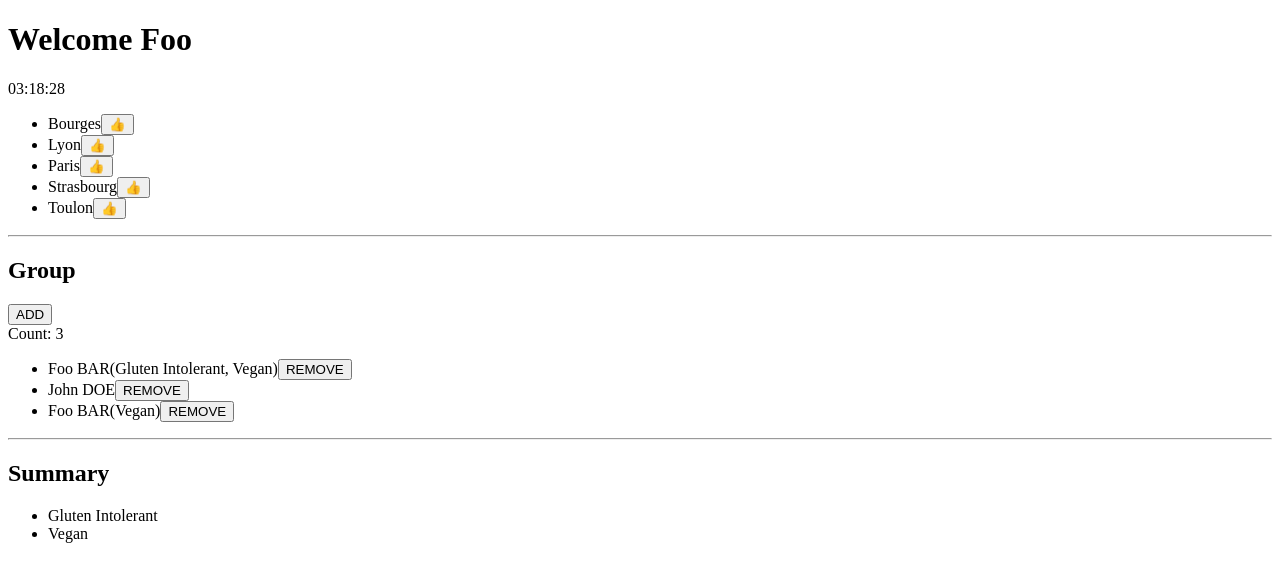
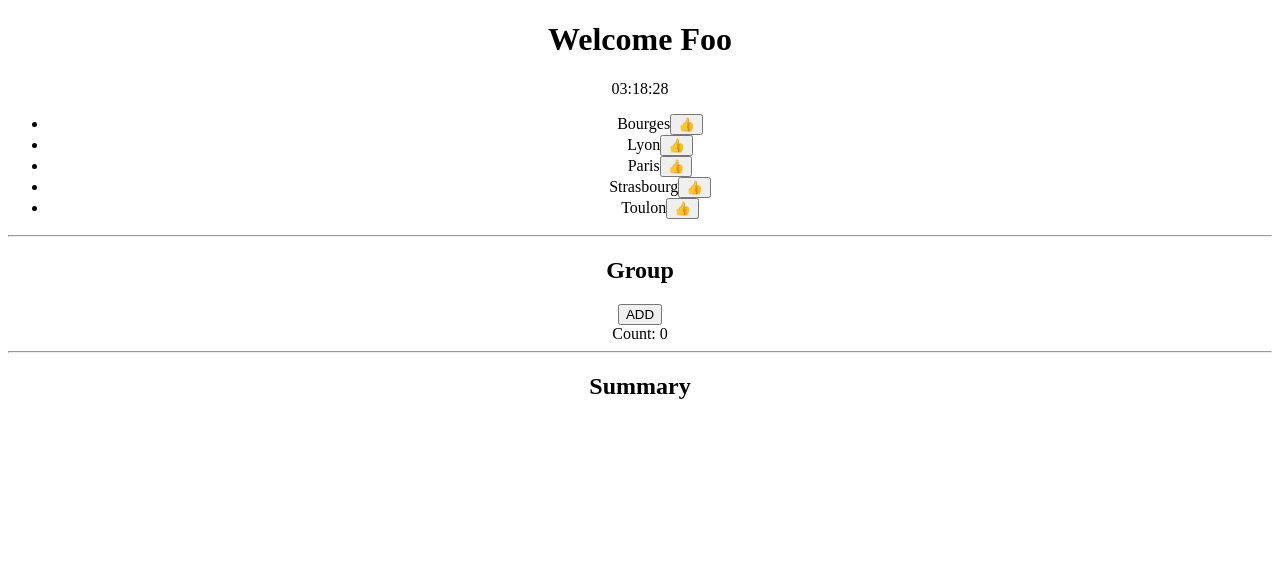
Before and after one commit to wishtack-training/wt-training-angular, an Angular app: page / in a window 1280 px wide. Shown: the top 582 px of the page. Built offline with nearby package versions, Linux system fonts and the light colour scheme.

Commit message:
Add and remove users in `<wt-group-editor>` with a simple prompt.

```diff
--- a/src/app/group/group-editor/group-editor.component.html
+++ b/src/app/group/group-editor/group-editor.component.html
@@ -1,26 +1,30 @@
 <section>
     <h1>Group</h1>
 
-    <button>ADD</button>
+    <button (click)="addPerson()">ADD</button>
 
-    <div>Count: 3</div>
+    <div>Count: {{ getPersonCount() }}</div>
 
-    <ul>
-        <li>
-            <span>Foo BAR</span>
-            <span>(Gluten Intolerant, Vegan)</span>
-            <button>REMOVE</button>
-        </li>
-        <li>
-            <span>John DOE</span>
-            <button>REMOVE</button>
-        </li>
-        <li>
-            <span>Foo BAR</span>
-            <span>(Vegan)</span>
-            <button>REMOVE</button>
-        </li>
-    </ul>
+    <div *ngFor="let person of getPersonList()">
+
+        <h2>
+            <span>{{ person.firstName}}</span>
+            <span>{{ person.lastName}}</span>
+        </h2>
+
+        <img
+            [src]="'https://robohash.org/' + person.firstName"
+            [alt]="person.firstName">
+
+        <div>
+            <span *ngFor="let constraint of person.foodConstraintList">
+                {{ constraint }}
+            </span>
+        </div>
+
+        <button (click)="removePerson(person)">REMOVE</button>
+
+    </div>
 
 </section>
 
@@ -28,8 +32,7 @@
 
 <section>
     <h1>Summary</h1>
-    <ul>
-        <li>Gluten Intolerant</li>
-        <li>Vegan</li>
-    </ul>
+    <div *ngFor="let constraint of getGroupConstraintList()">
+        {{ constraint }}
+    </div>
 </section>
--- a/src/app/group/group-editor/group-editor.component.ts
+++ b/src/app/group/group-editor/group-editor.component.ts
@@ -1,5 +1,6 @@
 import { Component, OnInit } from '@angular/core';
 import { Group } from '../group';
+import { Person } from '../person';
 
 @Component({
     selector: 'wt-group-editor',
@@ -16,4 +17,29 @@ export class GroupEditorComponent implements OnInit {
     ngOnInit() {
     }
 
+    addPerson() {
+
+        const name = prompt('name');
+
+        this.group.addPerson(new Person({
+            firstName: name
+        }));
+
+    }
+
+    getPersonCount() {
+        return this.group.getCount();
+    }
+
+    getPersonList() {
+        return this.group.getPersonList();
+    }
+
+    removePerson(person: Person) {
+        return this.group.removePerson(person);
+    }
+
+    getGroupConstraintList() {
+        return this.group.getFoodConstraintList();
+    }
 }
--- a/src/styles.scss
+++ b/src/styles.scss
@@ -1 +1,5 @@
 /* You can add global styles to this file, and also import other style files */
+
+body {
+    text-align: center;
+}
```
